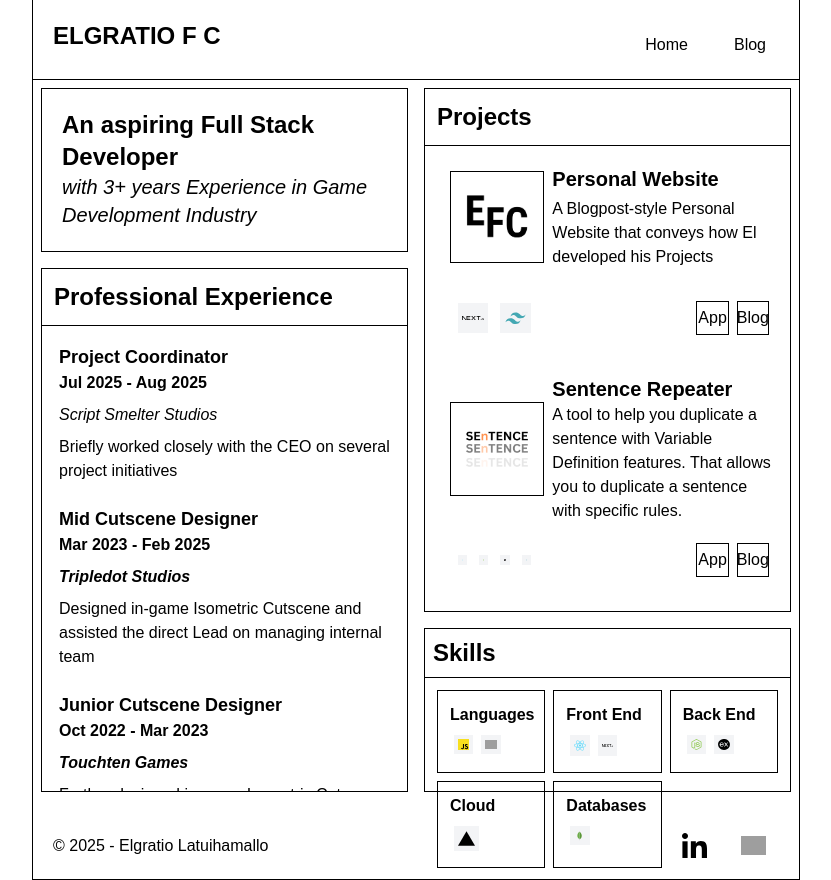
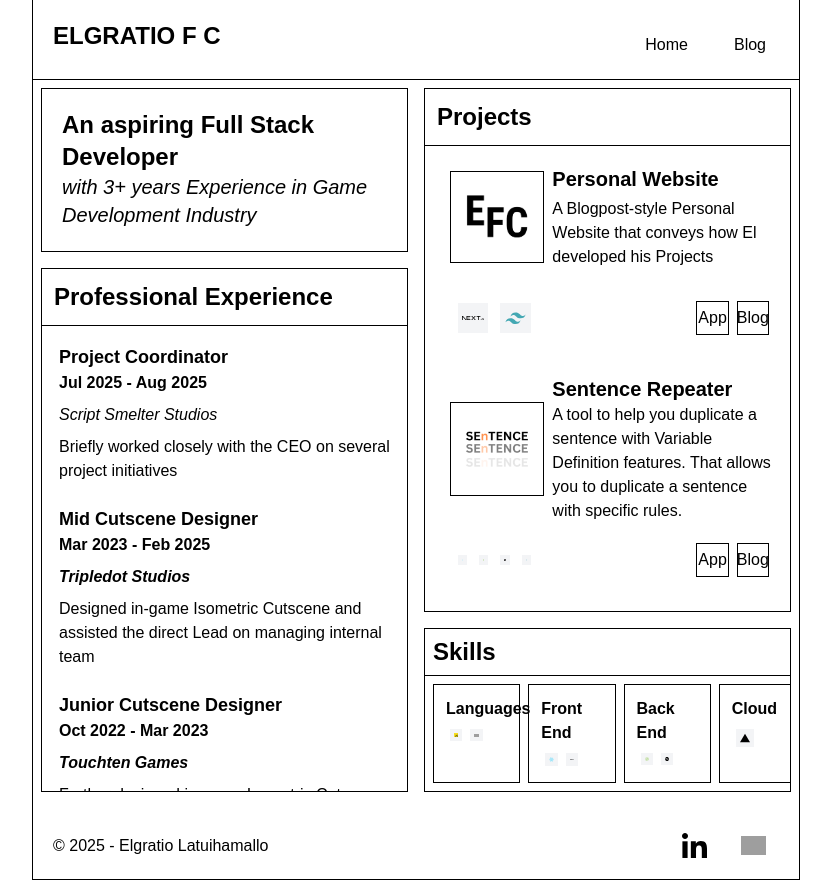
Before and after one commit to akael888/akael888-site, a Next.js app: page / in a window 1280 px wide. Shown: the whole page, without its empty margins (224-1055 px from the left). Built offline with nearby package versions, Linux system fonts and the light colour scheme; grey boxes are pictures that could not be loaded.

Commit message:
fix : Skills Section

```diff
--- a/src/app/page.tsx
+++ b/src/app/page.tsx
@@ -118,12 +118,13 @@ export default function Home() {
               /> */}
             </div>
           </div>
-          <div className="border-1 col-start-2 row-start-4">
-            <div className="flex justify-start items-center p-2 border-b-1 overflow-auto">
+          <div className="border-1 col-start-2 row-start-4 h-full flex flex-col">
+            <div className="flex justify-start items-center p-2 border-b-1 overflow-auto h-max">
               <h1 className="text-2xl font-bold">Skills</h1>
             </div>
-            <div className="w-full p-3 grid grid-cols-3 grid-row-2 gap-2 overflow-auto">
-              <div className="border-1 p-3 gap-1 flex flex-col">
+            <div className="w-full grow shrink-0 overflow-hidden">
+              <div className="w-full h-full p-2 flex gap-2 overflow-x-auto ">
+                <div className="w-[25%] border-1 p-3 gap-1 flex flex-col h-full shrink-0">
                   <div>
                     <p className="font-bold">Languages</p>
                   </div>
@@ -152,7 +153,7 @@ export default function Home() {
                   </div>
                 </div>
 
-              <div className="border-1 p-3 gap-1 flex flex-col">
+                <div className="w-[25%] h-full border-1 p-3 gap-1 flex flex-col  shrink-0">
                   <div>
                     <p className="font-bold">Front End</p>
                   </div>
@@ -180,7 +181,7 @@ export default function Home() {
                   </div>
                 </div>
 
-              <div className="border-1 p-3 gap-1 flex flex-col">
+                <div className="w-[25%] border-1 p-3 gap-1 flex flex-col h-full shrink-0">
                   <div>
                     <p className="font-bold">Back End</p>
                   </div>
@@ -208,7 +209,7 @@ export default function Home() {
                   </div>
                 </div>
 
-              <div className="border-1 p-3 gap-1 flex flex-col">
+                <div className="w-[25%] border-1 p-3 gap-1 flex flex-col h-full shrink-0">
                   <div>
                     <p className="font-bold">Cloud</p>
                   </div>
@@ -229,7 +230,7 @@ export default function Home() {
                   </div>
                 </div>
 
-              <div className="border-1 p-3 gap-1 flex flex-col">
+                <div className="w-[25%] border-1 p-3 gap-1 flex flex-col h-full shrink-0">
                   <div>
                     <p className="font-bold">Databases</p>
                   </div>
@@ -254,5 +255,6 @@ export default function Home() {
           </div>
         </div>
       </div>
+    </div>
   );
 }
```
Lines whose indentation alone changed are shown as unchanged.
